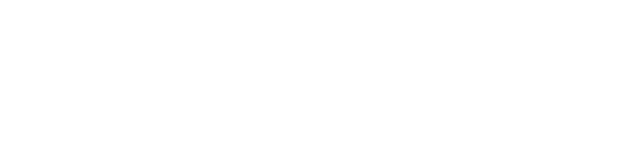
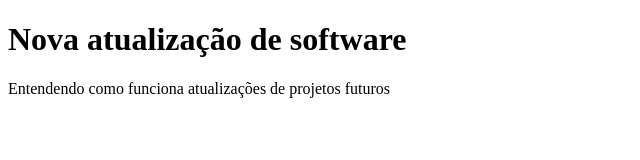
Before and after one commit to AndreIFSC/AndreIFSC.github.io, a plain HTML site: page index.html in a window 1280 px wide. Shown: the whole page, without its empty margins (0-640 px from the left). Drawn offline with Linux system fonts and the light colour scheme.

Commit message:
nova atualização

```diff
--- a/index.html
+++ b/index.html
@@ -5,6 +5,7 @@
         <title>Desenvolvimento web</title>
     </head>
     <body>
-
+            <h1> Nova atualização de software</h1>
+            <P> Entendendo como funciona atualizações de projetos futuros</P>
     </body>
 </html>
```
